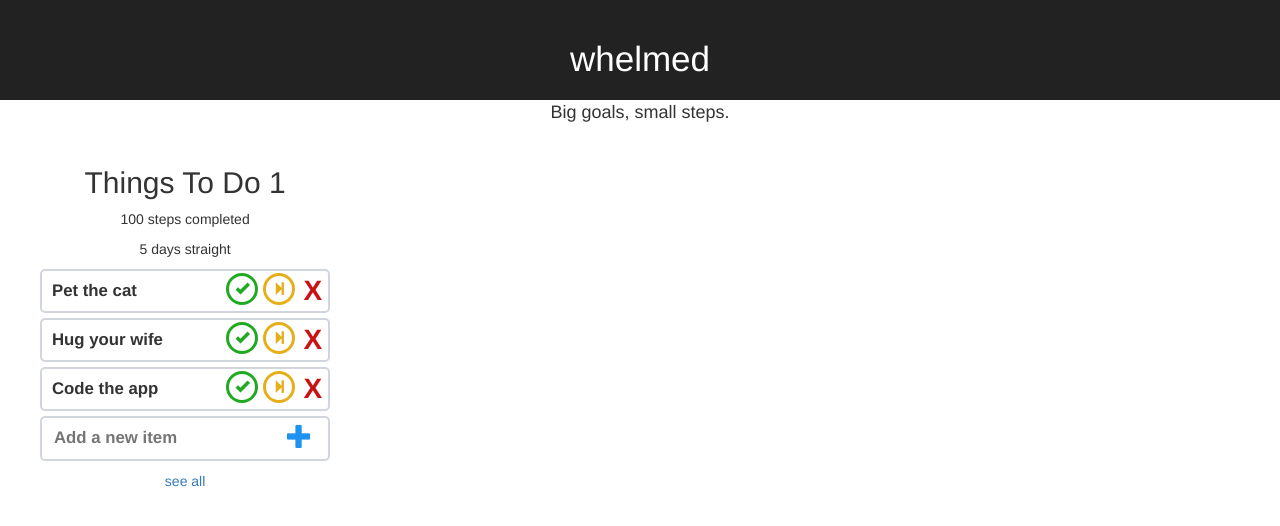
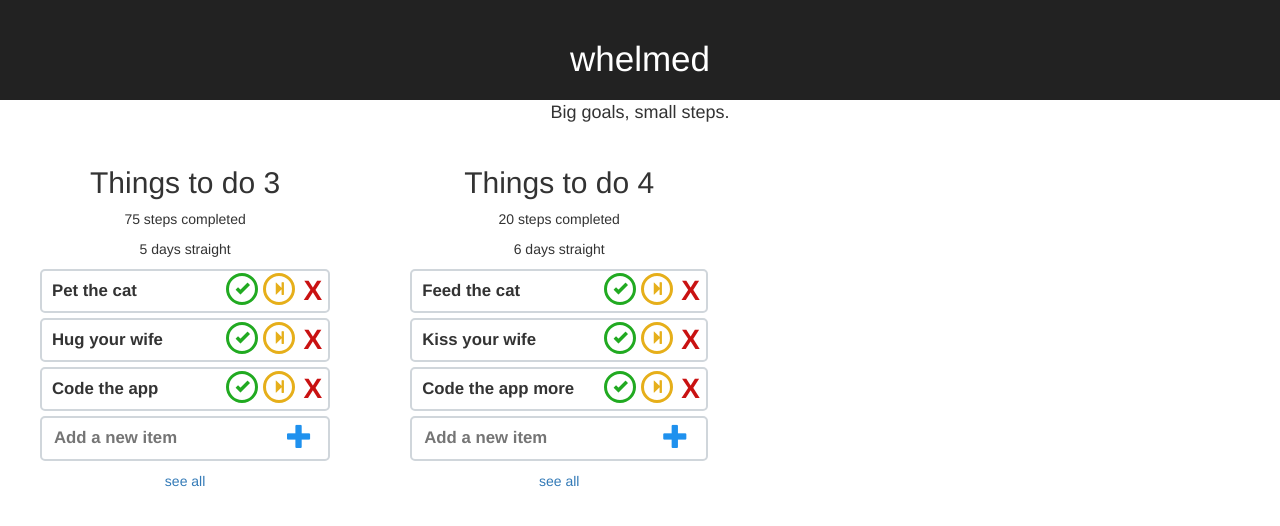
Before and after one commit to evanperriello/whelmedApp, a React (Create React App) app in the folder whelmed-app/: page / in a window 1280 px wide. Shown: the top 526 px of the page. Built offline with nearby package versions, Linux system fonts and the light colour scheme.

Commit message:
Adjust app to more complex data with multiple lists

```diff
--- a/whelmed-app/src/App.js
+++ b/whelmed-app/src/App.js
@@ -7,8 +7,49 @@ import AppHeader from './Components/AppHeader/AppHeader';
 //project components
 import ListCollection from './Components/ListCollection/ListCollection';
 
-var sampleLists = [{text: 'Pet the cat', id: 1}, {text: 'Hug your wife', id:2}, {text: 'Code the app', id: 3}, {text: 'Make dinner.', id: 4}];
+var sampleLists = [
+    {
+    username: 'Evan',
+    userId: 'abc123',
+    lists: [
+      {
+        ListId: 1,
+        title: 'Things to do 1',
+        daysStraight: '5',
+        numberDone: '75',
+        listItems: [{text: 'Pet the cat', id: 1}, {text: 'Hug your wife', id:2}, {text: 'Code the app', id: 3}, {text: 'Make dinner.', id: 4}]
+      },
+      {
+        ListId: 2,
+        title: 'Things to do 2',
+        daysStraight: '6',
+        numberDone: '20',
+        listItems: [{text: 'Feed the cat', id: 1}, {text: 'Kiss your wife', id:2}, {text: 'Code the app more', id: 3}, {text: 'Make dinner.', id: 4}]
+      }
 
+    ]
+  },
+  {
+    username: 'Evan2',
+    userId: '123abc',
+    lists: [
+      {
+        ListId: 1,
+        title: 'Things to do 3',
+        daysStraight: '5',
+        numberDone: '75',
+        listItems: [{text: 'Pet the cat', id: 1}, {text: 'Hug your wife', id:2}, {text: 'Code the app', id: 3}, {text: 'Make dinner.', id: 4}]
+      },
+      {
+        ListId: 2,
+        title: 'Things to do 4',
+        daysStraight: '6',
+        numberDone: '20',
+        listItems: [{text: 'Feed the cat', id: 1}, {text: 'Kiss your wife', id:2}, {text: 'Code the app more', id: 3}, {text: 'Make dinner.', id: 4}]
+      }
+    ]
+  }
+];
 class App extends Component {
 
   render() {
@@ -16,10 +57,19 @@ class App extends Component {
       <Router>
         <div className="App">
           <AppHeader/>
-          <Route path='/' render={
-            ()=><ListCollection lists={sampleLists}/>
+          <Route path='/'
+            exact={true}
+            render={
+              ()=>{
+              return (<ListCollection show={3} lists={sampleLists.find(user=> user.userId === '123abc').lists}/>);
+            }}
+          />
+          <Route path='/:ListId'
+          render={
+            ({match})=><ListCollection lists={sampleLists[match.params.ListId]}/>
           }
-          />
+        />
+
         </div>
       </Router>
     );
--- a/whelmed-app/src/Components/List/List.js
+++ b/whelmed-app/src/Components/List/List.js
@@ -3,7 +3,7 @@ import ListItem from '../ListItem/ListItem';
 import NewTask from '../NewTask/NewTask';
 import './List.css';
 const List = (props)=>{
-    let listItems = props.lists.map((item)=>{
+    let listItems = props.listItems.map((item)=>{
         return <li key={item.id}><ListItem text={item.text}/></li>
     });
     //use the 'show' prop to restrict the number of items that render for the mini list (for the full list, this will not exist)
--- a/whelmed-app/src/Components/ListCollection/ListCollection.js
+++ b/whelmed-app/src/Components/ListCollection/ListCollection.js
@@ -3,9 +3,13 @@ import List from '../List/List';
 import './ListCollection.css';
 
 const ListCollection = (props)=>{
+    let lists = props.lists.map((list)=>{
+        let {listItems, title, numberDone, daysStraight} = list;
+            return (<List key={list.ListId} listItems={listItems} title={title} numberDone={numberDone} daysStraight={daysStraight} show={props.show} />);
+    })
     return (
         <div className="list-container">
-            <List lists={props.lists} title='Things To Do 1' numberDone='100' daysStraight='5' show='3'/>
+            {lists}
         </div>
     );
 }
```
